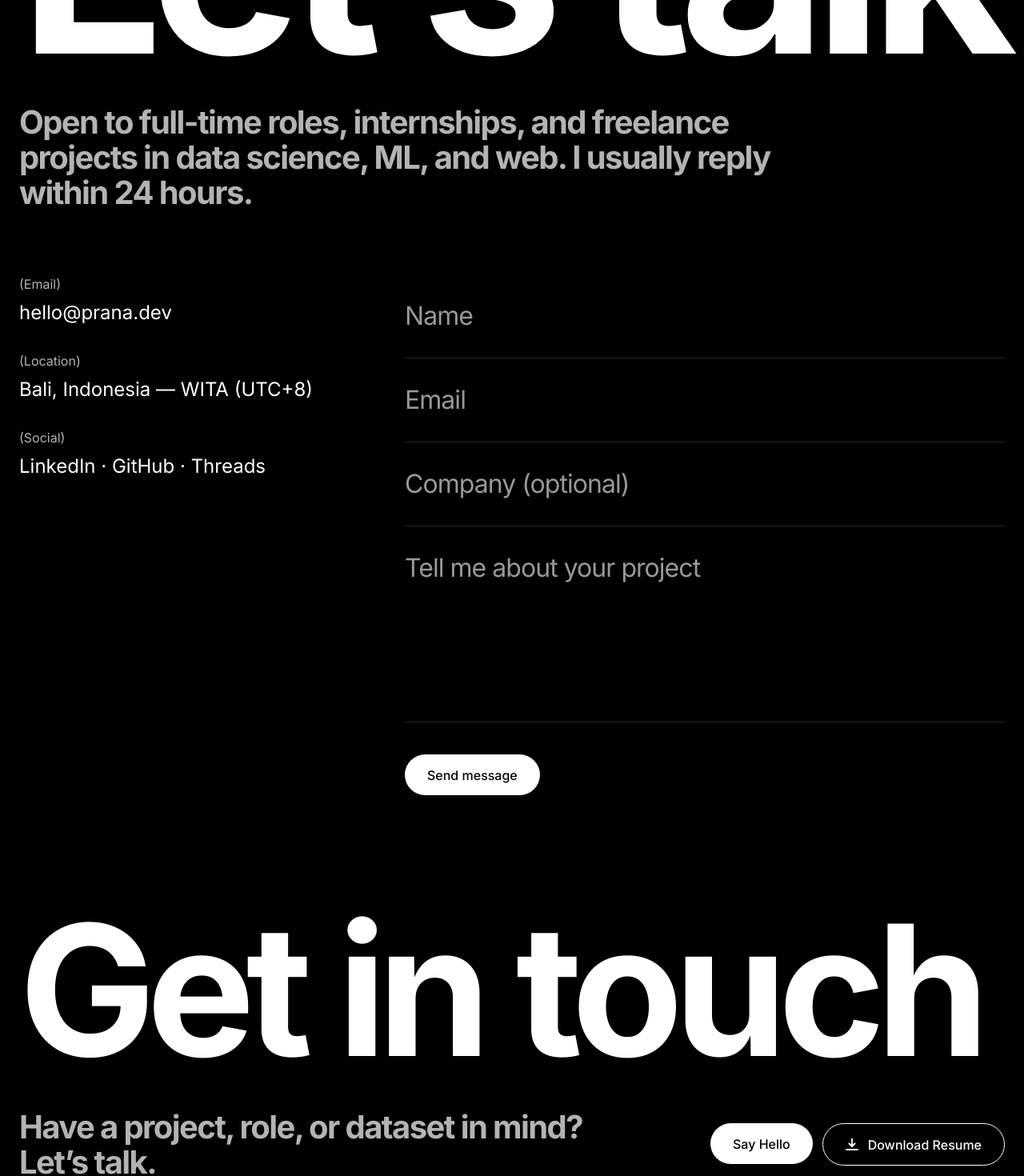
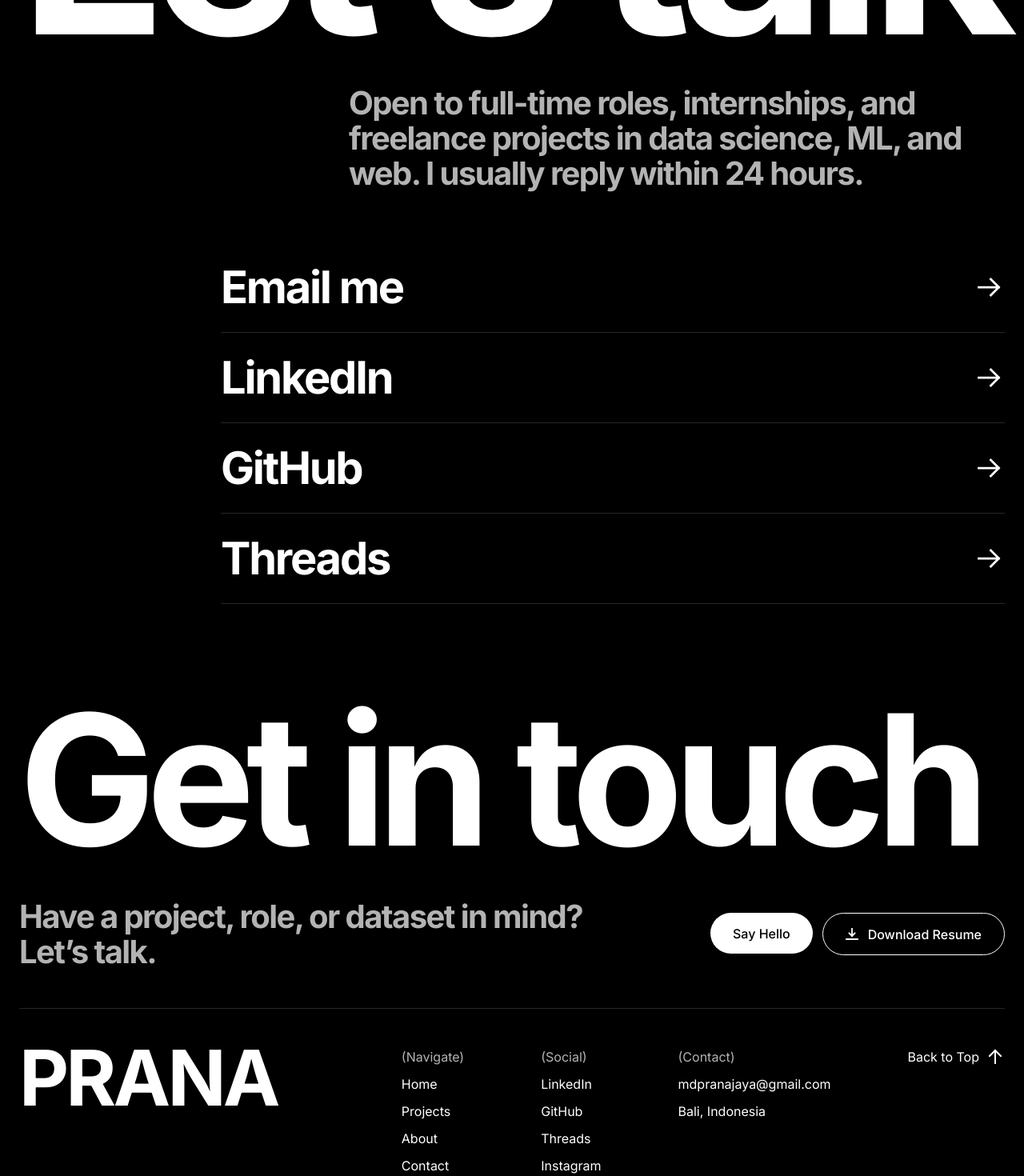
Before and after one commit to mdprana/portfolio, a Next.js app: page /contact in a window 1280 px wide. Shown: the part 320-1790 px from the top of the page at 80% size. Built offline with nearby package versions, Linux system fonts and the light colour scheme.

Commit message:
feat(site): add site-wide motion and mailto-based contact page

```diff
--- a/app/contact/page.tsx
+++ b/app/contact/page.tsx
@@ -1,96 +1,57 @@
 import type { Metadata } from "next";
+import Nav from "@/components/nav";
+import Footer from "@/components/footer";
 import FitText from "@/components/fit-text";
-import Footer from "@/components/footer";
-import Nav from "@/components/nav";
-import { profile } from "@/lib/content";
+import Reveal from "@/components/reveal";
+import { ArrowRight } from "@/components/icons";
+import { footerColumns, profile } from "@/lib/content";
 
 export const metadata: Metadata = { title: "Contact" };
 
-const info = [
-  { label: "(Email)", value: profile.email, href: `mailto:${profile.email}` },
-  { label: "(Location)", value: profile.location },
-  { label: "(Social)", value: profile.socialLine },
-];
+/**
+ * Contact (Figma 18:213) — header copy, then the contact details.
+ * No form: the reference site and the Figma "Say Hello" link both open the
+ * visitor's mail client directly, so every row is a mailto or a social URL.
+ */
+export default function ContactPage() {
+  const socials =
+    footerColumns
+      .find((column) => column.label === "(Social)")
+      ?.links.filter((link) => link.href && link.href !== "https://www.instagram.com/") ?? [];
 
-const fields = [
-  { name: "name", label: "Name", type: "text", required: true },
-  { name: "email", label: "Email", type: "email", required: true },
-  { name: "company", label: "Company (optional)", type: "text", required: false },
-];
+  const rows = [
+    { label: "Email me", value: profile.email, href: `mailto:${profile.email}` },
+    ...socials.map((link) => ({ label: link.text, value: link.href, href: link.href })),
+  ];
 
-/** Contact page (Figma 18:213) — fit-width title, info column, underline form. */
-export default function ContactPage() {
   return (
     <>
       <Nav />
       <main>
-        <header className="frame flex flex-col gap-10 pb-20 pt-6">
-          <FitText text={profile.contactTitle} as="h1" />
-          <p className="body-xl max-w-[980px] text-muted">{profile.availability}</p>
-        </header>
+        <section className="frame flex flex-col gap-10 pb-24 pt-6">
+          <FitText text="Let’s talk" as="h1" />
 
-        <section className="frame flex flex-col gap-16 pb-[120px] md:flex-row md:justify-between">
-          <div className="flex flex-col gap-8">
-            {info.map((item) => (
-              <div key={item.label} className="flex flex-col gap-2">
-                <span className="label">{item.label}</span>
-                {item.href ? (
+          <Reveal className="flex max-w-[820px] flex-col gap-6 md:ml-auto">
+            <p className="body-xl text-muted">{profile.availability}</p>
+          </Reveal>
+
+          <Reveal delay={80} className="flex flex-col">
+            <ul className="mt-6 w-full max-w-[980px] md:ml-auto">
+              {rows.map((row) => (
+                <li key={row.label} className="border-b border-line">
                   <a
-                    href={item.href}
-                    className="text-2xl transition-colors duration-250 hover:text-muted"
+                    href={row.href}
+                    className="group flex items-center justify-between gap-6 py-7 transition-colors duration-300 hover:text-muted"
                   >
-                    {item.value}
+                    <span className="text-[clamp(32px,4.5vw,56px)] font-bold leading-none tracking-[-0.04em]">
+                      {row.label}
+                    </span>
+                    <ArrowRight size={40} className="shrink-0 transition-transform duration-300 group-hover:translate-x-2" />
                   </a>
-                ) : (
-                  <span className="text-2xl">{item.value}</span>
-                )}
-              </div>
-            ))}
-          </div>
-
-          <form
-            className="flex w-full max-w-[750px] flex-col"
-            action={`mailto:${profile.email}`}
-            method="post"
-            encType="text/plain"
-          >
-            {fields.map((field) => (
-              <label
-                key={field.name}
-                className="flex flex-col border-b border-line py-7 transition-colors duration-300 focus-within:border-fg"
-              >
-                <span className="sr-only">{field.label}</span>
-                <input
-                  name={field.name}
-                  type={field.type}
-                  required={field.required}
-                  placeholder={field.label}
-                  autoComplete={field.name === "company" ? "organization" : field.name}
-                  className="bg-transparent text-[32px] tracking-[-0.03em] outline-none placeholder:text-subtle"
-                />
-              </label>
-            ))}
-
-            <label className="flex flex-col border-b border-line py-7 pb-[120px] transition-colors duration-300 focus-within:border-fg">
-              <span className="sr-only">Tell me about your project</span>
-              <textarea
-                name="message"
-                rows={2}
-                required
-                placeholder="Tell me about your project"
-                className="resize-none bg-transparent text-[32px] tracking-[-0.03em] outline-none placeholder:text-subtle"
-              />
-            </label>
-
-            <div className="pt-10">
-              <button
-                type="submit"
-                className="inline-flex h-[51px] items-center rounded-pill bg-fg px-7 text-base font-medium text-bg transition-colors duration-300 hover:bg-muted"
-              >
-                Send message
-              </button>
-            </div>
-          </form>
+                </li>
+              ))}
+            </ul>
+          </Reveal>
         </section>
       </main>
       <Footer />
--- a/app/globals.css
+++ b/app/globals.css
@@ -76,6 +76,49 @@ body {
   letter-spacing: -0.04em;
 }
 
+/* Fine-pointer cursor: white disc inverts whatever passes under it. */
+.site-cursor {
+  position: fixed;
+  top: -28px;
+  left: -28px;
+  width: 56px;
+  height: 56px;
+  border-radius: 50%;
+  background: #ffffff;
+  mix-blend-mode: difference;
+  pointer-events: none;
+  z-index: 1000;
+  opacity: 0;
+  will-change: transform;
+  transition: opacity 150ms;
+  contain: strict;
+}
+@media (hover: hover) and (pointer: fine) {
+  .custom-cursor,
+  .custom-cursor * { cursor: none !important; }
+}
+
+/* Scroll reveal: fade up on enter (slow), fade out on exit (fast). */
+.motion-reveal {
+  opacity: 0;
+  translate: 0 36px;
+}
+.motion-ready .motion-reveal {
+  transition: opacity 220ms var(--ease-quint), translate 220ms var(--ease-quint);
+}
+.motion-ready .motion-reveal.motion-in {
+  opacity: 1;
+  translate: 0 0;
+  transition: opacity 900ms var(--ease-quint), translate 900ms var(--ease-quint);
+}
+
+:focus-visible { outline: 2px solid white; outline-offset: 5px; }
+
+@media (prefers-reduced-motion: reduce) {
+  .site-cursor { display: none; }
+  .motion-reveal { opacity: 1; translate: none; }
+}
+
 /* Tech Stack marquee: 0 → −50% over 40s on a duplicated track. */
 @keyframes marquee {
   from {
@@ -123,8 +166,9 @@ a:focus-visible .roll span,
   transform: translateY(-20px);
 }
 
-/* Scroll reveal (Figma Timeline Item Hidden → Visible, 0.8s cubic-bezier). */
-.reveal {
+/* Scroll reveal (Figma Timeline Item Hidden → Visible). Armed only by JS so
+   content is never hidden when the script does not run. */
+.motion-ready .reveal {
   opacity: 0;
   transform: translateY(28px);
   transition:
@@ -132,7 +176,7 @@ a:focus-visible .roll span,
     transform 0.8s var(--ease-quint);
 }
 
-.reveal.in {
+.motion-ready .reveal.in {
   opacity: 1;
   transform: none;
 }
--- a/app/layout.tsx
+++ b/app/layout.tsx
@@ -1,6 +1,7 @@
 import type { Metadata } from "next";
 import { Inter } from "next/font/google";
 import "./globals.css";
+import SiteMotion from "@/components/site-motion";
 
 // Figma asks for Inter Display; Inter is the closest available web family.
 const inter = Inter({
@@ -35,7 +36,7 @@ export default function RootLayout({
 }: Readonly<{ children: React.ReactNode }>) {
   return (
     <html lang="en" className={inter.variable}>
-      <body className="font-[family-name:var(--font-inter)]">{children}</body>
+      <body className="font-[family-name:var(--font-inter)]">{children}<SiteMotion /></body>
     </html>
   );
 }
--- a/components/footer.tsx
+++ b/components/footer.tsx
@@ -49,14 +49,14 @@ export function ResumeButton() {
 export default function Footer() {
   return (
     <footer className="frame flex flex-col gap-12 pb-8 pt-6">
-      <FitText text="Get in touch" as="p" />
+      <a href={`mailto:${profile.email}`} aria-label="Get in touch by email"><FitText text="Get in touch" as="p" /></a>
 
       <div className="flex flex-col gap-8 md:flex-row md:items-center md:justify-between">
         <p className="body-xl max-w-[760px] text-muted">
           Have a project, role, or dataset in mind? Let’s talk.
         </p>
         <div className="flex gap-3">
-          <Pill label="Say Hello" href="/contact" />
+          <Pill label="Say Hello" href={`mailto:${profile.email}`} />
           <ResumeButton />
         </div>
       </div>
@@ -67,7 +67,8 @@ export default function Footer() {
         <p className="text-[96px] font-bold leading-[0.8] tracking-[-0.04em]">
           {profile.wordmark}
         </p>
-        <div className="flex flex-wrap gap-24">
+
+        <div className="flex flex-wrap gap-16 md:gap-24">
           {footerColumns.map((column) => (
             <div key={column.label} className="flex flex-col gap-2.5 text-base">
               <p className="text-muted">{column.label}</p>
@@ -86,12 +87,10 @@ export default function Footer() {
               )}
             </div>
           ))}
-        </div>
 
-      <div className="flex items-center justify-between">
           <Link
-          href="#"
-          className="group inline-flex items-center gap-2 text-base transition-colors duration-250 hover:text-muted"
+            href="#top"
+            className="group inline-flex items-start gap-2 self-start text-base transition-colors duration-250 hover:text-muted"
           >
             Back to Top
             <ArrowUp />
--- a/components/nav.tsx
+++ b/components/nav.tsx
@@ -25,7 +25,7 @@ function Clock() {
 
   // Fixed width so the layout does not jitter as the seconds tick over.
   return (
-    <span className="inline-block w-[106px] tabular-nums" suppressHydrationWarning>
+    <span className="inline-block w-[150px] whitespace-nowrap tabular-nums" suppressHydrationWarning>
       {time || "00:00:00"} WITA
     </span>
   );
@@ -38,10 +38,12 @@ function MobileMenu({ onClose }: { onClose: () => void }) {
   useEffect(() => {
     setMounted(true);
     document.body.style.overflow = "hidden";
+    document.documentElement.classList.add("scroll-lock");
     const onKey = (e: KeyboardEvent) => e.key === "Escape" && onClose();
     window.addEventListener("keydown", onKey);
     return () => {
       document.body.style.overflow = "";
+      document.documentElement.classList.remove("scroll-lock");
       window.removeEventListener("keydown", onKey);
     };
   }, [onClose]);
@@ -90,7 +92,7 @@ export default function Nav() {
 
   return (
     <>
-      <header className="frame top-0 z-50 flex items-center justify-between py-5 md:py-[30px]">
+      <header className="frame relative top-0 z-50 flex items-center justify-between py-5 md:py-[30px]">
         <Link href="/" className="text-[15px] md:text-base">
           {profile.wordmark}
         </Link>
--- a/components/reveal.tsx
+++ b/components/reveal.tsx
@@ -19,10 +19,8 @@ export default function Reveal({
     if (!el) return;
     const observer = new IntersectionObserver(
       ([entry]) => {
-        if (!entry.isIntersecting) return;
-        el.style.transitionDelay = `${delay}ms`;
-        el.classList.add("in");
-        observer.disconnect();
+        el.style.transitionDelay = entry.isIntersecting ? `${delay}ms` : "0ms";
+        el.classList.toggle("in", entry.isIntersecting);
       },
       { rootMargin: "0px 0px -15% 0px" },
     );
--- a/components/sections.tsx
+++ b/components/sections.tsx
@@ -19,7 +19,11 @@ export function Hero() {
     <section id="top" className="frame flex flex-col gap-6 pb-2">
       <FitText text={profile.headline} as="h1" className="text-fg" />
       <div className="pb-8">
-        <p className="body-xl ml-auto max-w-[980px] text-muted">{profile.intro}</p>
+        <p className="body-xl ml-auto max-w-[980px] text-muted">
+          {profile.intro.map((part) =>
+            part.strong ? <strong key={part.text} className="text-fg">{part.text}</strong> : part.text,
+          )}
+        </p>
       </div>
       <HeroImage />
     </section>
--- a/lib/content.ts
+++ b/lib/content.ts
@@ -7,9 +7,18 @@
 export const profile = {
   wordmark: "PRANA",
   headline: "prana", // Home hero (14:15)
-  intro:
-    "I turn messy data into useful products — building machine learning models, data pipelines, and web experiences that are accurate, fast, and make a measurable impact.",
-  email: "hello@prana.dev",
+  // Hero intro (14:18) — muted base with white bold phrases, split so the
+  // markup mirrors the Figma styled-text segments.
+  intro: [
+    { text: "I turn messy data into useful products — building " },
+    { text: "machine learning models", strong: true },
+    { text: ", data pipelines, and " },
+    { text: "web experiences", strong: true },
+    { text: " that are accurate, fast, and " },
+    { text: "make a measurable impact", strong: true },
+    { text: "." },
+  ],
+  email: "mdpranajaya@gmail.com",
   location: "Bali, Indonesia — WITA (UTC+8)",
   locationShort: "Bali, Indonesia",
   socialLine: "LinkedIn · GitHub · Threads",
@@ -21,7 +30,7 @@ export const profile = {
   paragraphs: [
     "Hi, I’m Prana — a data scientist and ML engineer helping teams turn raw data into clear decisions and products people actually use.",
     "I work across the stack: from cleaning messy datasets and training models, to shipping them behind fast, thoughtful web interfaces.",
-    "Whether it’s language models for local languages, forecasting, or IoT sensing, my process is iterative, grounded in evaluation, and built to last.",
+    "Whether it’s language models for local languages, forecasting, or analytics tooling, my process is iterative, grounded in evaluation, and built to last.",
     "I believe good models aren’t just accurate. They’re explainable, reliable, and move people to make better decisions.",
   ],
 };
@@ -91,8 +100,7 @@ export const capabilities = [
   { label: "Machine Learning", dim: false },
   { label: "Data Science & Analytics", dim: true },
   { label: "NLP & Local Language", dim: false },
-  { label: "IoT Systems", dim: true },
-  { label: "Web Development", dim: false },
+  { label: "Web Development", dim: true },
 ];
 
 export const filters = ["All", "Machine Learning", "Data", "NLP", "IoT", "Web"];
```
Also changed, not shown: app/about/page.tsx (+2 -6 lines), components/site-motion.tsx (added, +135 -0 lines). Lines whose indentation alone changed are shown as unchanged.
